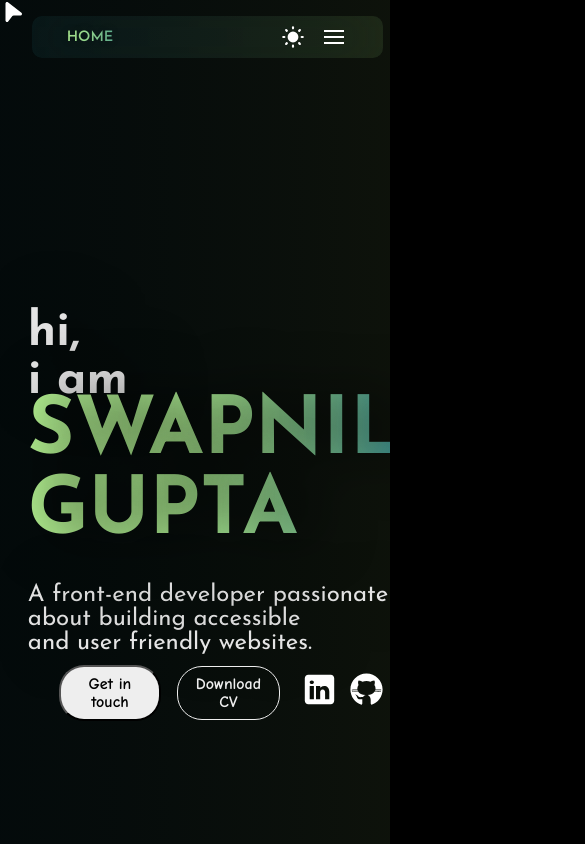
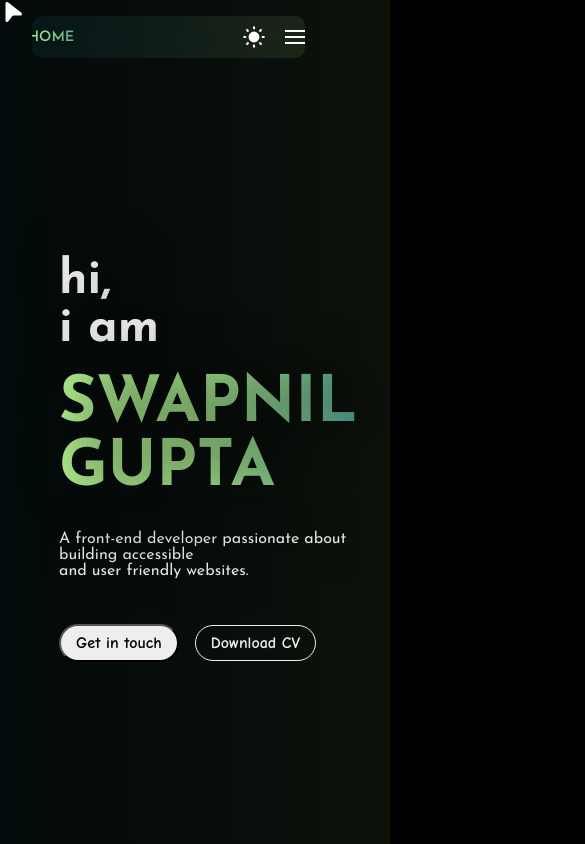
Before and after one commit to swapnilgupta14/Personal-Porfolio-using-Next.js, a Next.js app: page / in a window 390 px wide. Shown: the top 844 px of the page, 585 px wide, since content can reach past the window. Built offline with nearby package versions, Linux system fonts and the light colour scheme; a web font is replaced by a local one.

Commit message:
fix: resposiveness

```diff
--- a/src/component/Homepage.js
+++ b/src/component/Homepage.js
@@ -116,18 +116,22 @@ const Homepage = () => {
                         <p className="detail prjHome">A front-end developer passionate about building accessible <br /> and user friendly websites.</p>
                     </div>
                     <div className="button-wrapper">
+                        <div className="for-mobile">
                             <Link href="mailto:mail.swapnilgupta@gmail.com">
                                 <button className="download-button comic-neue-bolder prjHome">Get in touch</button>
                             </Link>
                             <Link href="https://drive.google.com/file/d/1lkYROIEsFh7hk-zXhZ2-qXXKAhrA-2nW/view?usp=drive_link" passHref>
                                 <button className="download-button other comic-neue-bolder prjHome">Download CV</button>
                             </Link>
+                        </div>
+                        {!isSmallScreen && (<div className="for-mobile">
                             <a href="https://www.linkedin.com/in/swapnilgupta-ln/" target="_blank" rel="noopener noreferrer">
                                 <button className="icon" style={{ marginBottom: "-7px" }}><Linkedin width={35} height={35} /></button>
                             </a>
                             <a href="https://github.com/swapnilgupta14" target="_blank" rel="noopener noreferrer">
                                 <button className="icon"><Github width={35} heght={35} /></button>
                             </a>
+                        </div>)}
                     </div>
                 </div>
             </div>
--- a/src/styles/Homepage.scss
+++ b/src/styles/Homepage.scss
@@ -30,15 +30,14 @@
     pointer-events: auto;
     color: #e5e5e5;
 
-    .prjHome{
+    .prjHome {
       opacity: 0;
       filter: blur(5px);
       transition: ease-in-out 1.2s;
       transform: translateX(-50px);
     }
 
-
-    .homeShow{
+    .homeShow {
       filter: blur(0);
       transform: translateX(0);
       opacity: 1;
@@ -139,62 +138,30 @@
 
 @media (max-width: 768px) {
   .home-wrapper {
-    margin: 0vh 0vh 0vh 0vh;
+    margin: 0vh;
   }
 
   .frontpage-container {
-    margin: 0vh;
-    padding: 0;
-    display: flex;
-    flex-direction: column;
-    text-align: left;
-    border-radius: 0px;
-    min-height: 100vh;
+    .container {
+      // background-color: aqua;
+      .name {
+        .iam{
+          font-size: 3rem;
+        }
 
-    .container {
-      color: #e5e5e5;
-      font-size: 2.26rem;
-      display: flex;
-      flex-direction: column;
-      align-items: center;
-      justify-content: center;
-      text-align: left;
+        .name-color{
+          font-size: 4rem;
+        }
 
-      .text {
-        // padding: 20px;
+        .detail{
+          font-size: 1rem;
+        }
+      }
+
+      .button-wrapper{
         display: flex;
         flex-direction: column;
-        justify-content: center;
-        align-items: center;
-        text-shadow: #000000 0px 0px 7px;
       }
-
-      .name {
-        font-size: 3rem;
-        font-weight: bold;
-        margin: 0;
-        color: #e5e5e5;
-        margin-bottom: -2rem;
-      }
-
-      .name-color {
-        font-size: 5rem;
-        color: #e5e5e5;
-        text-transform: uppercase;
-      }
-    }
-
-    .animation > div > div {
-      min-height: 3rem;
-      min-height: fit-content;
-      margin-bottom: 3rem;
-      font-size: 1.7rem;
-      line-height: 2rem;
-    }
-
-    .second {
-      min-height: fit-content;
-      margin-top: 1rem;
     }
   }
 }
--- a/src/styles/Project.scss
+++ b/src/styles/Project.scss
@@ -392,5 +392,15 @@
 }
 
 @media (max-width: 768px) {
+  .project-wrapper{
+    max-width: 100vw;
+    overflow: hidden;
+
+    .outer{
+      overflow-x: none !important;
+      .projects-container{
+      }
+    }
+  }
 
 }
--- a/src/styles/globals.scss
+++ b/src/styles/globals.scss
@@ -22,6 +22,7 @@ body {
   padding: 0;
   overflow-x: hidden !important;
   cursor: none !important;
+
 }
 
 ::selection {
--- a/src/styles/header.scss
+++ b/src/styles/header.scss
@@ -93,7 +93,7 @@
     margin-bottom: 6vh;
 
     .navbar {
-      width: 90%;
+      // max-width: 90%;
       max-height: 5vh;
       margin-top: 1rem;
       margin-bottom: 0;
--- a/src/styles/misc.scss
+++ b/src/styles/misc.scss
@@ -72,3 +72,45 @@
     }
   }
 }
+
+
+
+@media (max-width: 768px) {
+
+  .container-title{
+    h2{
+      padding: 2rem 0 0 0;
+    }
+    p{
+    font-size: 0.9rem;
+    margin: 1.2rem;
+    }
+  }
+
+  .misc-container {
+    .inner {
+      min-width: 75vw;
+      display: flex;
+      flex-direction: column;
+      min-height: 16rem;
+      gap: 0;
+      padding: 0;
+
+      h2{
+        margin: 3rem 1rem 0 1rem;
+        min-width: 85%;
+      }
+
+      .buttons{
+        flex: 1;
+        margin: 0;
+        padding: 0;
+        gap: 1rem;
+
+        button {
+          margin: 0;
+        }
+      }
+    }
+  }
+}
```
Lines whose indentation alone changed are shown as unchanged.
